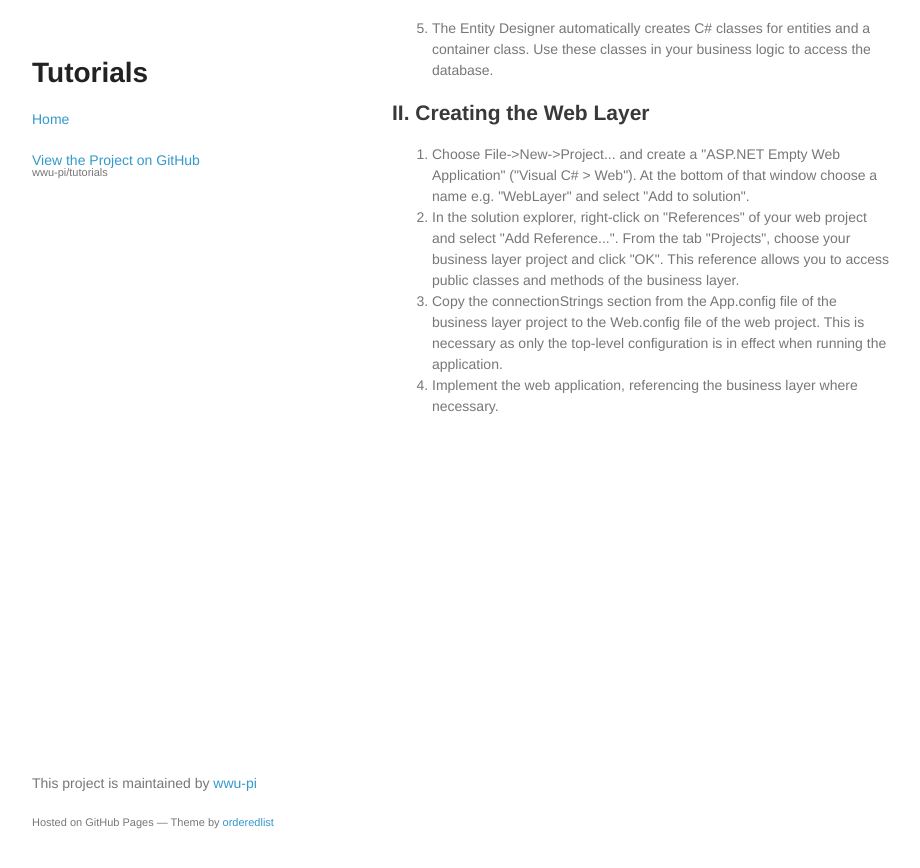
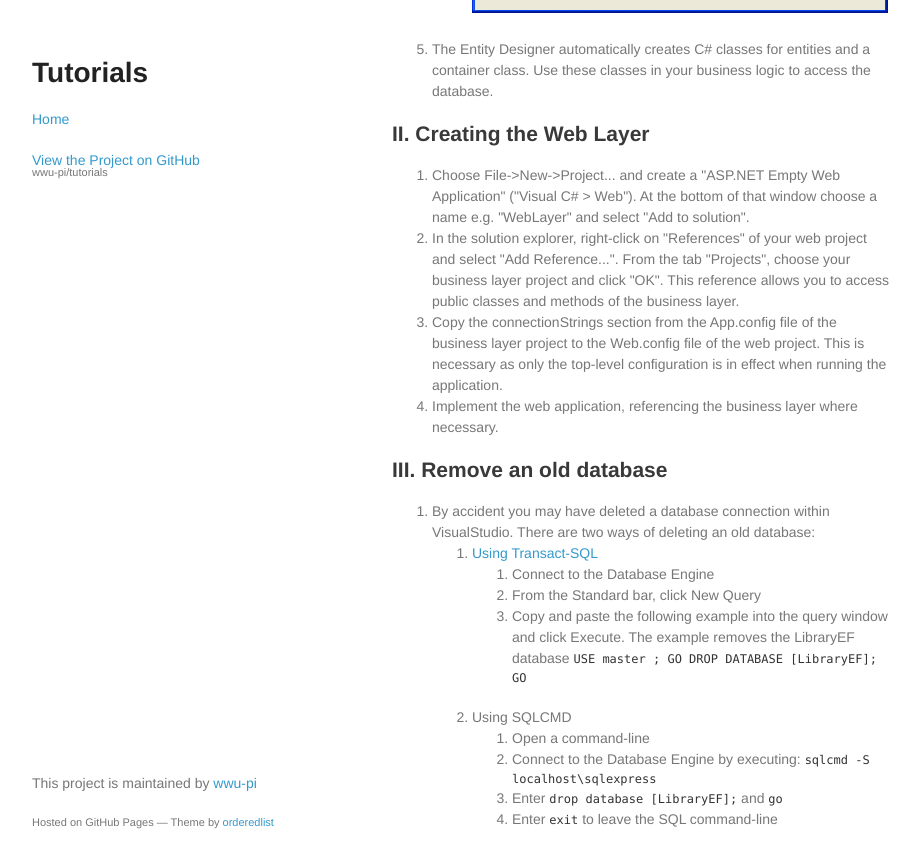
Before and after one commit to wwu-pi/tutorials, a Jekyll site: the page built from eai/tutorial_net_projects.html, in a window 1280 px wide and 900 px high, scrolled down 2016 px. Shown: the top 868 px of the window, without its empty margins (178-1098 px from the left). Built offline with Jekyll 4.4.1, drawn with Linux system fonts in a browser that asks for light colours; some of the changed text lies outside the part shown.

Commit message:
Add description for deleting sqlexpress databases

```diff
--- a/eai/tutorial_net_projects.html
+++ b/eai/tutorial_net_projects.html
@@ -7,6 +7,7 @@ title: Creating a Layered Business Application in Visual Studio
 <ol style="list-style-type: upper-roman;">
   <li><a href="#business">A class library representing the business layer (data and logic).</a></li>
   <li><a href="#web">A web application.</a></li>
+  <li><a href="#remove_old_db">Remove an old database.</a></li>
 </ol>
 <p>This is just an example. It would also be possible to split the data and logic parts into two projects or to choose a different structure.</p>
 <h2><a id="business" name="business"></a>I. Creating the Business Layer</h2>
@@ -33,3 +34,33 @@ title: Creating a Layered Business Application in Visual Studio
   <li>Copy the connectionStrings section from the App.config file of the business layer project to the Web.config file of the web project. This is necessary as only the top-level configuration is in effect when running the application.</li>
   <li>Implement the web application, referencing the business layer where necessary.</li>
 </ol>
+<h2><a id="remove_old_db" name="remove_old_db"></a>III. Remove an old database</h2>
+<ol>
+  <li>By accident you may have deleted a database connection within VisualStudio. There are two ways of deleting an old database:
+  <ol>
+    <li><a href="http://msdn.microsoft.com/en-us/library/ms177419.aspx">Using Transact-SQL</a>
+    <ol>
+      <li>Connect to the Database Engine</li>
+      <li>From the Standard bar, click New Query</li>
+      <li>Copy and paste the following example into the query window and click Execute. The example removes the LibraryEF database
+      <code>
+        USE master ;
+        GO
+        DROP DATABASE [LibraryEF];
+        GO
+      </code>
+      </li>
+    </ol>
+    </li>
+    <li>Using SQLCMD
+    <ol>
+      <li>Open a command-line</li>
+      <li>Connect to the Database Engine by executing: <code>sqlcmd -S localhost\sqlexpress</code></li>
+      <li>Enter <code>drop database [LibraryEF];</code> and <code>go</code></li>
+      <li>Enter <code>exit</code> to leave the SQL command-line</li>
+    </ol>
+    </li>
+  </ol>
+  </li>
+
+</ol>
```
